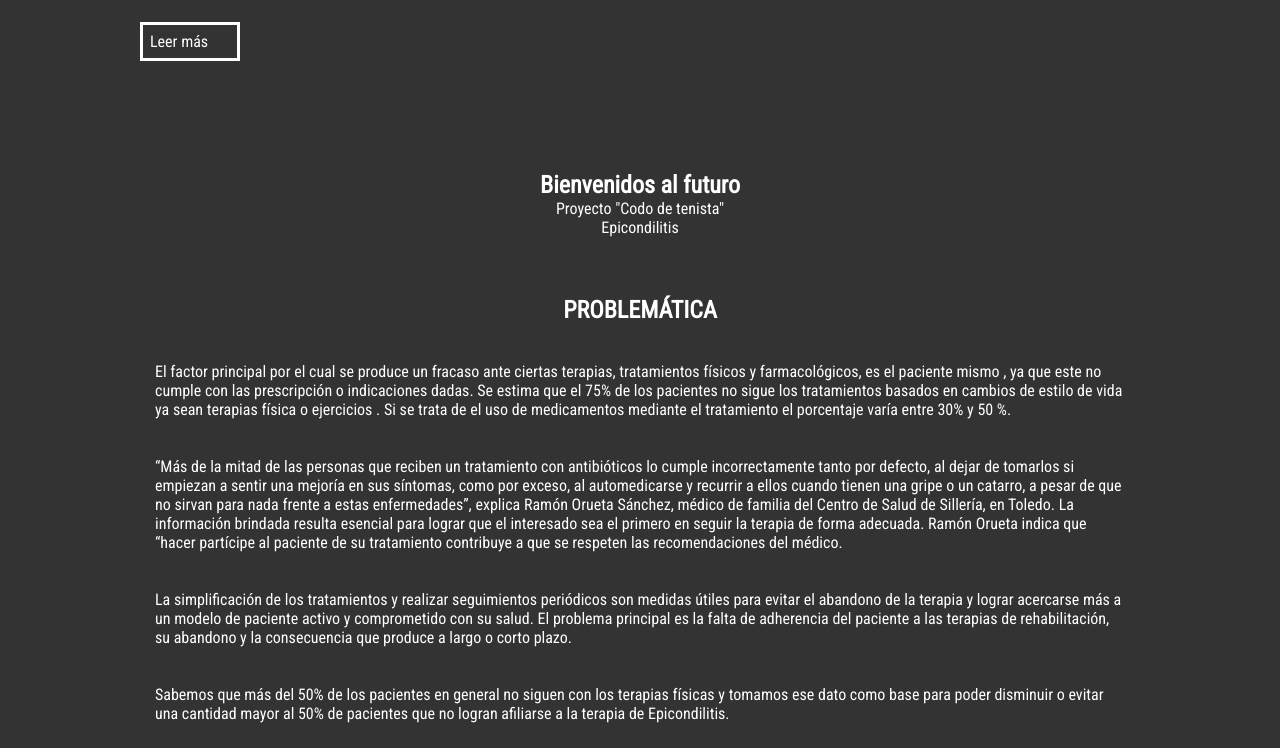
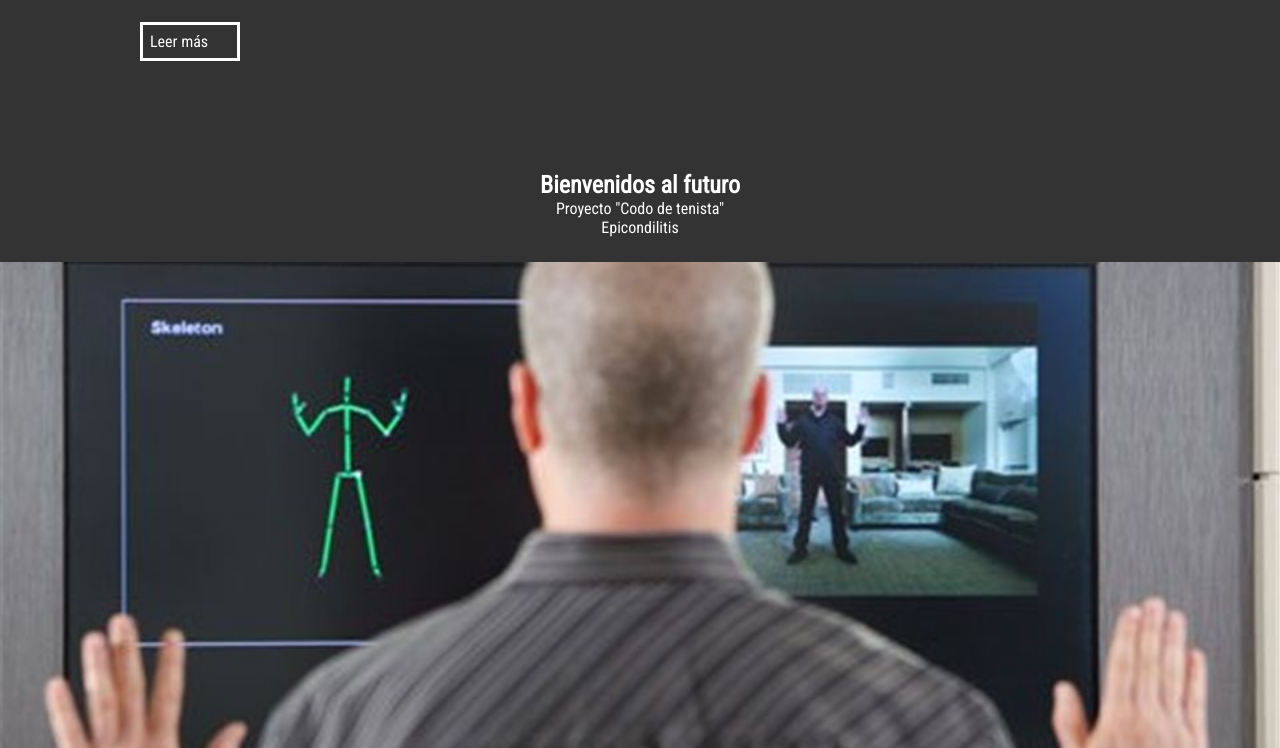
Before and after one commit to renatovasqueztrelles08/BioInc, a plain HTML site: page burla.html in a window 1280 px wide. Shown: the part 204-952 px from the top of the page. Drawn offline with Linux system fonts and the light colour scheme.

Commit message:
Update burla.html

```diff
--- a/burla.html
+++ b/burla.html
@@ -39,7 +39,7 @@
 					<p>Epicondilitis</p>
                 </section>
                 <section id="blog">
-
+                		 <img src="./img/bby.jpg">
 			     <div class="contenedor">
 					<article>
 					<br>
```
